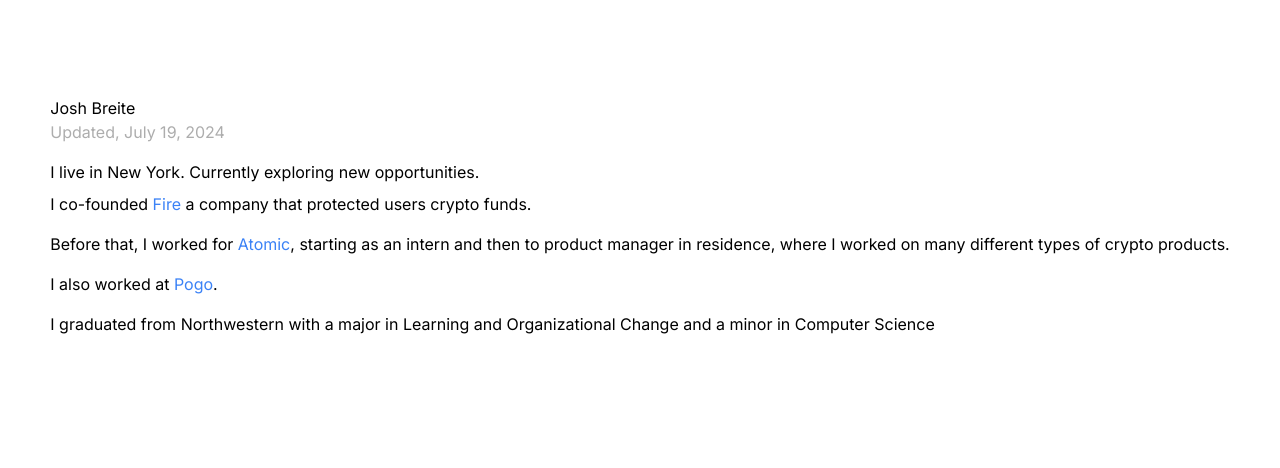
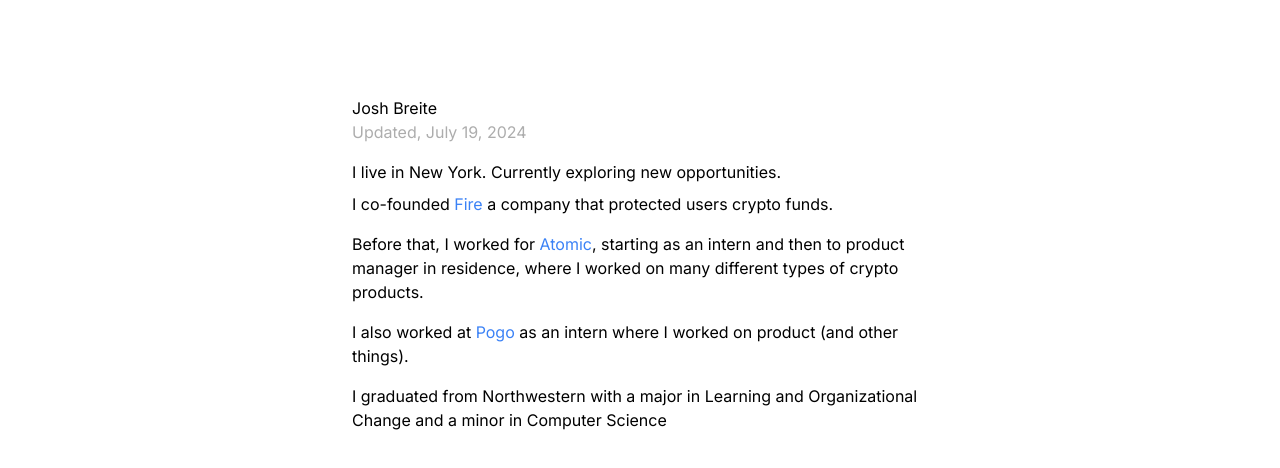
Before and after one commit to jbreite/jzb-personal-site, a Next.js app: page / in a window 1280 px wide. Shown: the top 468 px of the page. Built offline with nearby package versions, Linux system fonts and the light colour scheme.

Commit message:
Fixed max width

```diff
--- a/app/page.tsx
+++ b/app/page.tsx
@@ -4,13 +4,13 @@
 export default function Home() {
   return (
     <main className="flex min-h-screen flex-col items-center justify-start px-6 py-24 ">
-      <div>
+      <div className="max-w-xl">
         <header className="">
           <h1>Josh Breite</h1>
           <time className="text-[#ADADAD]">Updated, July 19, 2024</time>
         </header>
 
-        <p className="pt-4">
+        <p className="pt-4 ">
           I live in New York. Currently exploring new opportunities.
         </p>
         <div className="flex flex-col pt-2 gap-y-4 ">
@@ -24,10 +24,10 @@
             intern and then to product manager in residence, where I worked on
             many different types of crypto products.
           </p>
-
           <p>
             I also worked at{" "}
-            <TextLink href="http://joinpogo.com" label="Pogo" />.
+            <TextLink href="http://joinpogo.com" label="Pogo" /> as an intern
+            where I worked on product (and other things).
           </p>
           <p>
             I graduated from Northwestern with a major in Learning and
```
